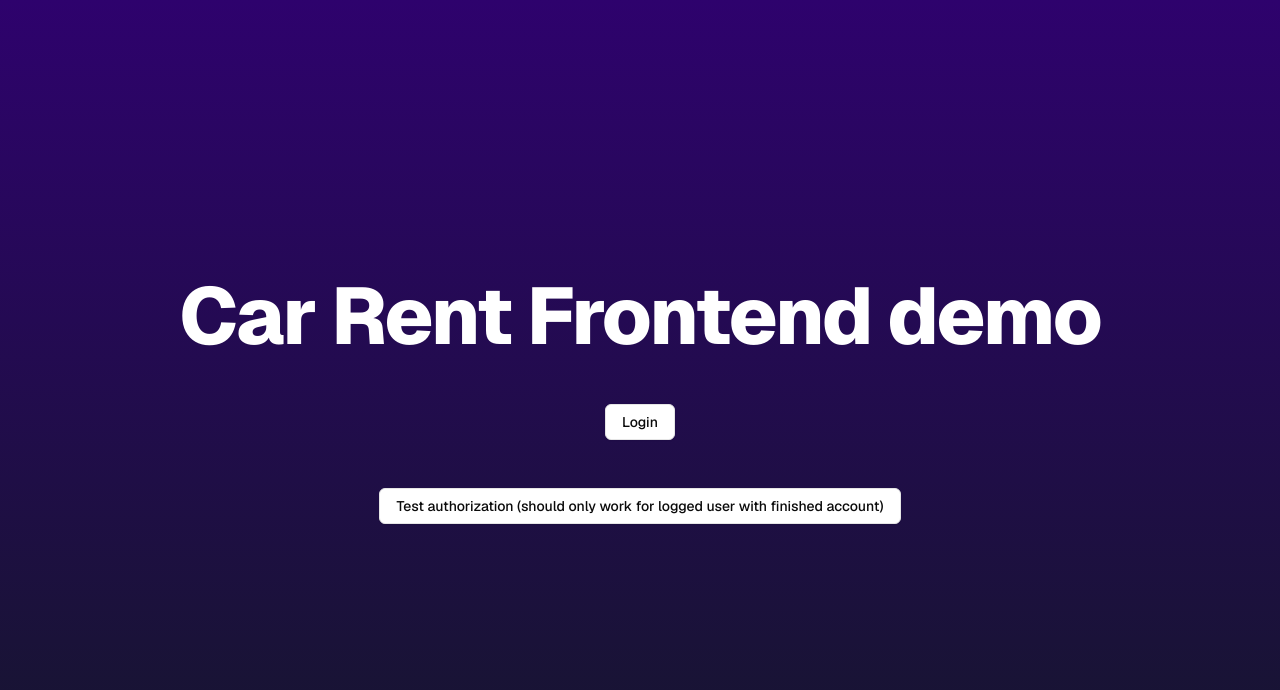
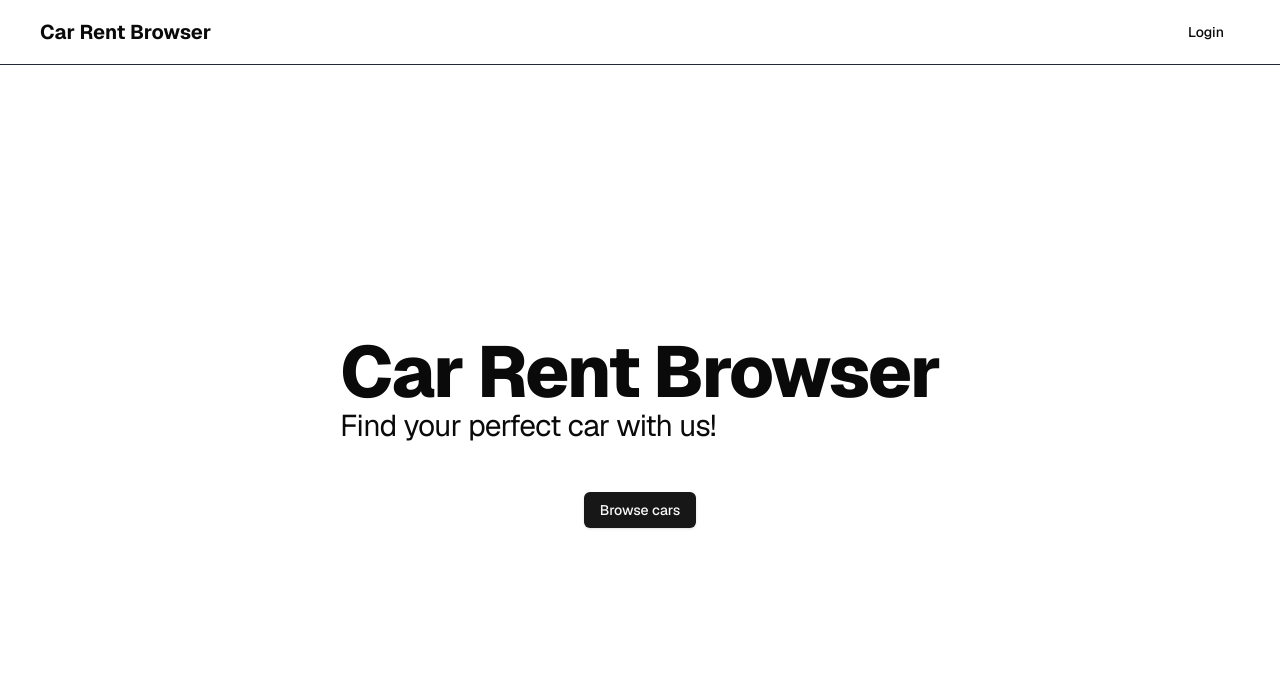
Before and after one commit to kTrzcinskii/car-rent, a Next.js app in the folder frontend/: page / in a window 1280 px wide. Shown: the top 690 px of the page. Built offline with nearby package versions, Linux system fonts and the light colour scheme; no server answers.

Commit message:
Create `Navbar` and update main page

```diff
--- a/frontend/src/app/layout.tsx
+++ b/frontend/src/app/layout.tsx
@@ -3,6 +3,7 @@ import "~/styles/globals.css";
 import { GeistSans } from "geist/font/sans";
 import { type Metadata } from "next";
 import { Providers } from "~/components/Providers";
+import Navbar from "~/components/Navbar";
 
 export const metadata: Metadata = {
   title: "Car rent",
@@ -17,7 +18,10 @@ export default function RootLayout({
   return (
     <html lang="en" className={`${GeistSans.variable}`}>
       <body>
-        <Providers>{children}</Providers>
+        <Providers>
+          <Navbar />
+          {children}
+        </Providers>
       </body>
     </html>
   );
--- a/frontend/src/app/page.tsx
+++ b/frontend/src/app/page.tsx
@@ -1,7 +1,6 @@
 "use client";
 
 import axios from "axios";
-import LoginDialogButton from "~/components/LoginDialogButton";
 import { Button } from "~/components/ui/button";
 import { API_BASE_URL, TOKEN_KEY } from "~/lib/consts";
 
@@ -24,16 +23,17 @@ export default function HomePage() {
   };
 
   return (
-    <main className="flex min-h-screen flex-col items-center justify-center bg-gradient-to-b from-[#2e026d] to-[#15162c]">
+    <main className="flex min-h-[calc(100vh-66px)] flex-col items-center justify-center">
       <div className="container flex flex-col items-center justify-center gap-12 px-4 py-16">
-        <h1 className="text-5xl font-extrabold tracking-tight text-white sm:text-[5rem]">
-          Car Rent Frontend demo
-        </h1>
-        <LoginDialogButton />
-        <Button variant="outline" onClick={async () => await testApiCall()}>
-          Test authorization (should only work for logged user with finished
-          account)
-        </Button>
+        <div>
+          <h1 className="text-4xl font-extrabold tracking-tight md:text-7xl">
+            Car Rent Browser
+          </h1>
+          <h4 className="text-xl tracking-tight md:text-3xl">
+            Find your perfect car with us!
+          </h4>
+        </div>
+        <Button onClick={async () => await testApiCall()}>Browse cars</Button>
       </div>
     </main>
   );
--- a/frontend/src/components/LoginDialogButton.tsx
+++ b/frontend/src/components/LoginDialogButton.tsx
@@ -6,8 +6,6 @@ import {
   DialogContent,
   DialogTitle,
   DialogDescription,
-  DialogClose,
-  DialogFooter,
   DialogHeader,
 } from "./ui/dialog";
 import { Button } from "./ui/button";
@@ -17,7 +15,7 @@ const LoginDialogButton = () => {
   return (
     <Dialog>
       <DialogTrigger asChild>
-        <Button variant="outline">Login</Button>
+        <Button variant="ghost">Login</Button>
       </DialogTrigger>
       <DialogContent className="sm:max-w-sm">
         <DialogHeader>
@@ -26,13 +24,6 @@ const LoginDialogButton = () => {
             <GoogleAuth />
           </DialogDescription>
         </DialogHeader>
-        <DialogFooter className="sm:justify-center">
-          <DialogClose asChild>
-            <Button type="button" variant="secondary">
-              Close
-            </Button>
-          </DialogClose>
-        </DialogFooter>
       </DialogContent>
     </Dialog>
   );
--- /dev/null
+++ b/frontend/src/components/Navbar.tsx
@@ -0,0 +1,33 @@
+"use client";
+
+import { usePathname } from "next/navigation";
+import LoginDialogButton from "./LoginDialogButton";
+
+const PATH_WITH_HIDDEN_NAV = ["/complete-registration"];
+
+const Navbar = () => {
+  const pathname = usePathname();
+
+  if (PATH_WITH_HIDDEN_NAV.includes(pathname)) {
+    return null;
+  }
+
+  // TODO: when user is logged in display some data about him instead of login button (or just logout button?)
+
+  return (
+    <nav className="w-full border-b border-gray-800">
+      <div className="mx-auto px-6 lg:px-10">
+        <div className="flex h-16 items-center justify-between">
+          <div className="flex-shrink-0">
+            <span className="text-xl font-bold">Car Rent Browser</span>
+          </div>
+          <div className="flex items-center">
+            <LoginDialogButton />
+          </div>
+        </div>
+      </div>
+    </nav>
+  );
+};
+
+export default Navbar;
```
